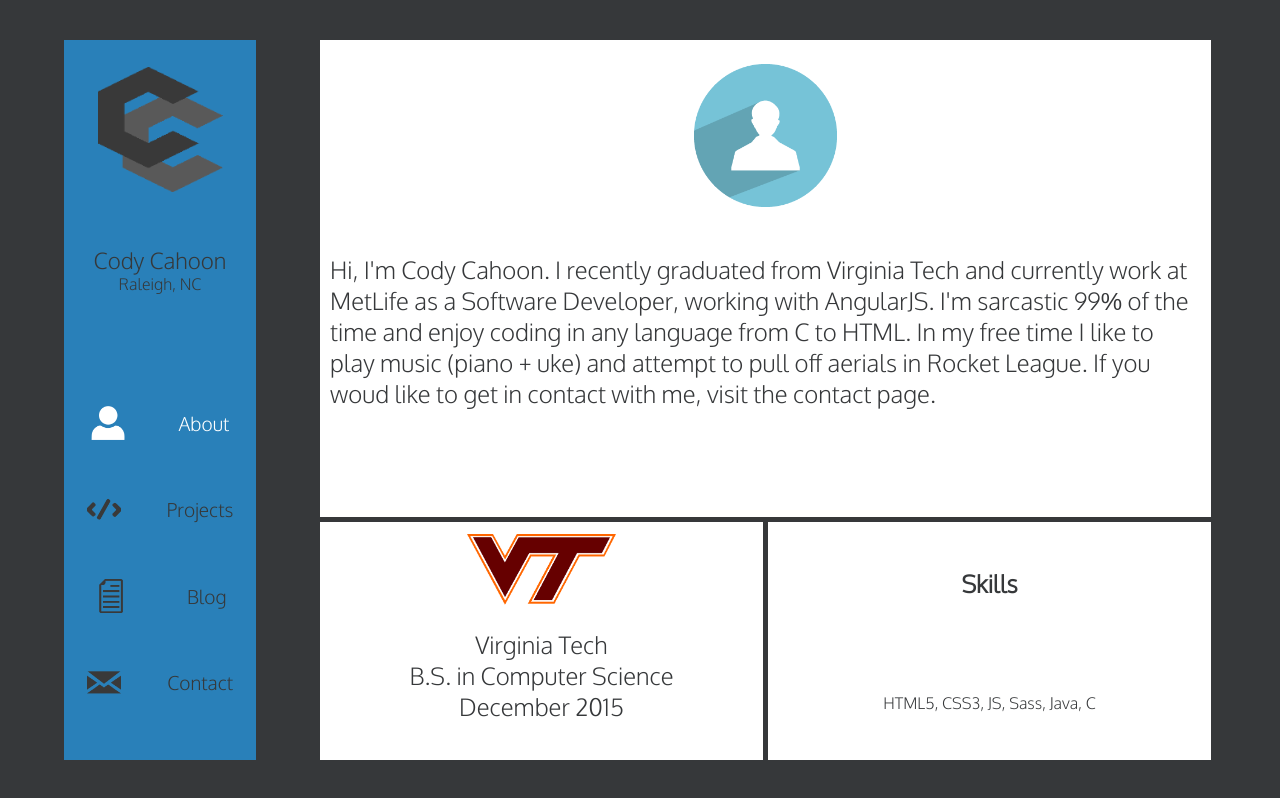
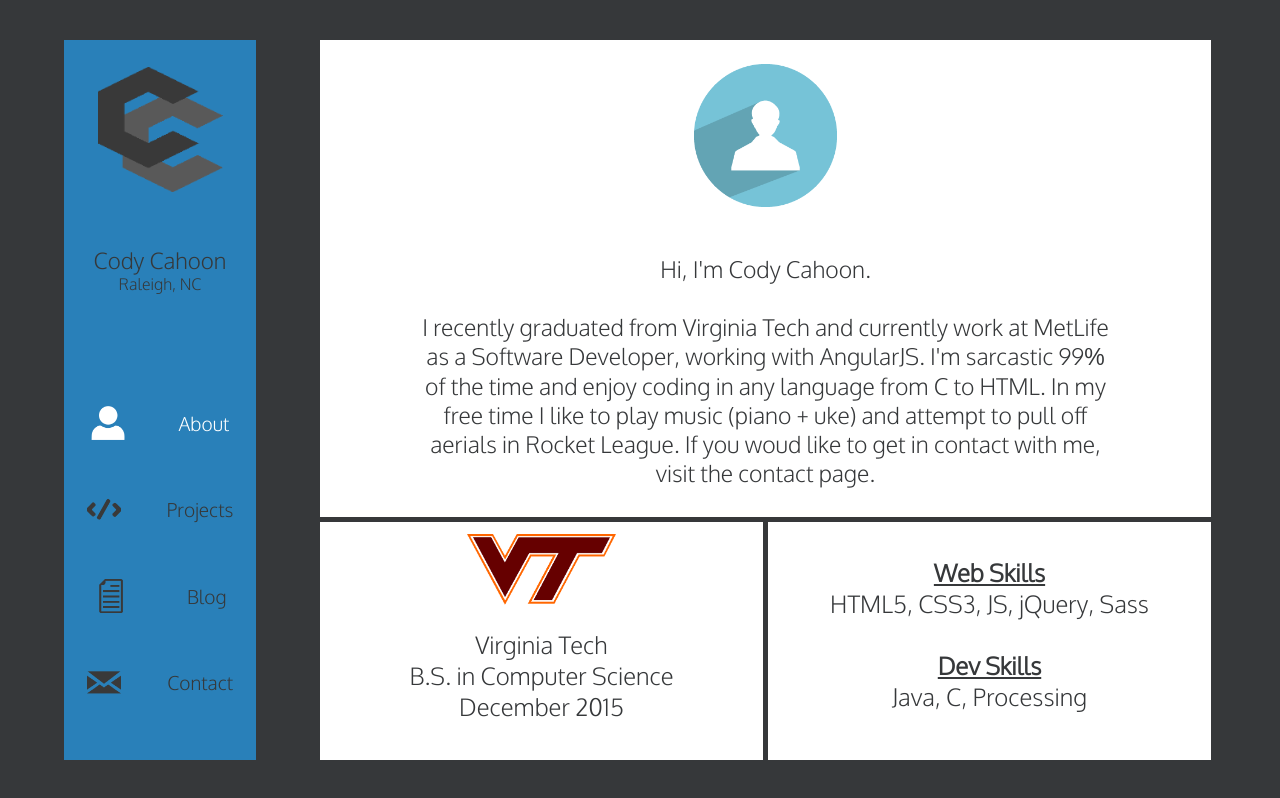
Before and after one commit to CodyCahoon/codycahoon.github.io, a plain HTML site: page index.html in a window 1280 px wide. Drawn offline with nearby package versions, Linux system fonts and the light colour scheme.

Commit message:
Edited sizing of info box and added skills content

```diff
--- a/index.html
+++ b/index.html
@@ -10,7 +10,7 @@
     <link rel="stylesheet" type="text/css" href="style.css">
     <link href='https://fonts.googleapis.com/css?family=Oxygen:300' rel='stylesheet' type='text/css'>
 
-      <!-- jQuery CDN -->
+    <!-- jQuery CDN -->
     <script src="https://ajax.googleapis.com/ajax/libs/jquery/1.11.3/jquery.min.js"></script>
 </head>
 <body>
@@ -40,7 +40,7 @@
                     <img src="img/prof.png" alt="Profile picture">
                 </div>
                 <div>
-                    <p>Hi, I'm Cody Cahoon. I recently graduated from Virginia Tech and currently work at MetLife as a Software Developer, working with AngularJS. I'm sarcastic 99% of the time and enjoy coding in any language from C to HTML. In my free time I like to play music (piano + uke) and attempt to pull off aerials in Rocket League. If you woud like to get in contact with me, visit the contact page.</p>
+                    <p>Hi, I'm Cody Cahoon. <br><br>I recently graduated from Virginia Tech and currently work at MetLife as a Software Developer, working with AngularJS. I'm sarcastic 99% of the time and enjoy coding in any language from C to HTML. In my free time I like to play music (piano + uke) and attempt to pull off aerials in Rocket League. If you woud like to get in contact with me, visit the contact page.</p>
                 </div>
             </div>
 
@@ -56,8 +56,13 @@
             </div>
 
             <div class="grid row-1-3 col-1-2" >
-                <h1>Skills</h1>
-                <p>HTML5, CSS3, JS, Sass, Java, C</p>
+                <div>
+                    <p>Web Skills</p>
+                    <p>HTML5, CSS3, JS, jQuery, Sass</p>
+                    <p>&nbsp</p>
+                    <p>Dev Skills</p>
+                    <p>Java, C, Processing</p>
+                </div>
             </div>
 
         </div>
--- a/style.scss
+++ b/style.scss
@@ -130,7 +130,6 @@ p{
         justify-content:space-around;
         flex-flow:column nowrap;
         align-items:center;
-        align-content:center;
         background:white;
         color:#{$bodyBackground};
         margin-top: #{$mobileOffset};
@@ -175,30 +174,37 @@ p{
 
     #page-1{
         top:0px;
+
+        .grid div{
+            text-align:center;
+        }
+
+        .grid div:first-child{
+            height:30%;
+        }
+
+        .grid div:last-child{
+            height:50%;
+        }
+
         .grid:first-child{
-            div:first-child{
-                text-align: center;
-                height:30%;
-            }
 
             div:last-child{
-                height:50%;
+                width:80%;
             }
         }
 
-        .grid:nth-child(2){
-            text-align: center;
-            div:first-child{
-                height:30%;
-            }
-
-            div:last-child{
-                height:50%;
-            }
-        }
 
         .grid:nth-child(3){
             margin-right:0px;
+            p:first-child, p:nth-child(4){
+                font-weight:bold;
+                text-decoration: underline;
+            }
+
+            div{
+                height:70%;
+            }
         }
     }
 
```
Also changed, not shown: style.css.
